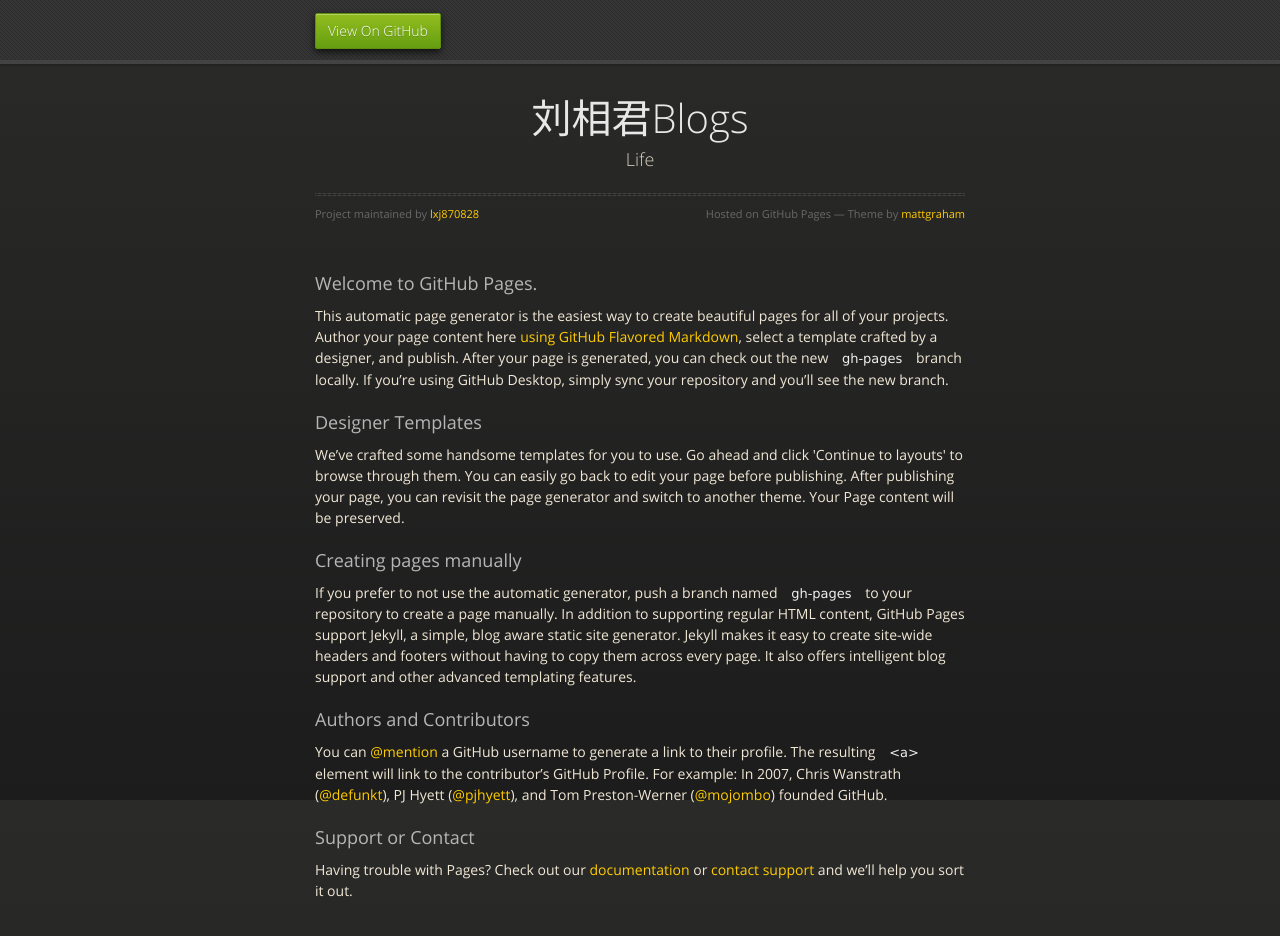
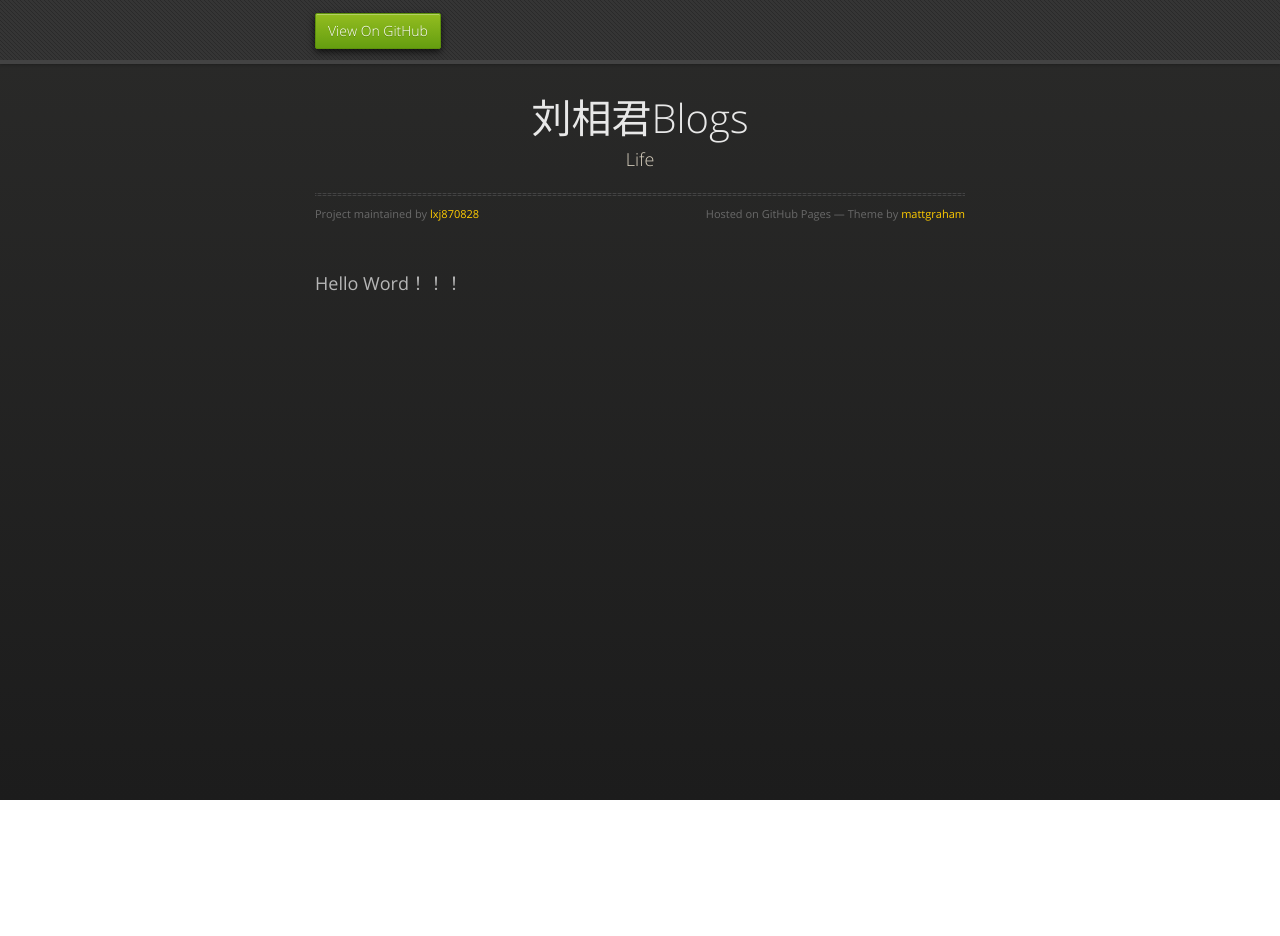
Before and after one commit to lxj870828/lxj870828.github.io, a plain HTML site: page index.html in a window 1280 px wide. After the commit the page ends 800 px from the top, so only its background shows below. Drawn offline with nearby package versions, Linux system fonts and the light colour scheme.

Commit message:
Replace master branch with page content via GitHub

```diff
--- a/index.html
+++ b/index.html
@@ -36,29 +36,7 @@
         </div>
 
         <h3>
-<a id="welcome-to-github-pages" class="anchor" href="#welcome-to-github-pages" aria-hidden="true"><span aria-hidden="true" class="octicon octicon-link"></span></a>Welcome to GitHub Pages.</h3>
-
-<p>This automatic page generator is the easiest way to create beautiful pages for all of your projects. Author your page content here <a href="https://guides.github.com/features/mastering-markdown/">using GitHub Flavored Markdown</a>, select a template crafted by a designer, and publish. After your page is generated, you can check out the new <code>gh-pages</code> branch locally. If you’re using GitHub Desktop, simply sync your repository and you’ll see the new branch.</p>
-
-<h3>
-<a id="designer-templates" class="anchor" href="#designer-templates" aria-hidden="true"><span aria-hidden="true" class="octicon octicon-link"></span></a>Designer Templates</h3>
-
-<p>We’ve crafted some handsome templates for you to use. Go ahead and click 'Continue to layouts' to browse through them. You can easily go back to edit your page before publishing. After publishing your page, you can revisit the page generator and switch to another theme. Your Page content will be preserved.</p>
-
-<h3>
-<a id="creating-pages-manually" class="anchor" href="#creating-pages-manually" aria-hidden="true"><span aria-hidden="true" class="octicon octicon-link"></span></a>Creating pages manually</h3>
-
-<p>If you prefer to not use the automatic generator, push a branch named <code>gh-pages</code> to your repository to create a page manually. In addition to supporting regular HTML content, GitHub Pages support Jekyll, a simple, blog aware static site generator. Jekyll makes it easy to create site-wide headers and footers without having to copy them across every page. It also offers intelligent blog support and other advanced templating features.</p>
-
-<h3>
-<a id="authors-and-contributors" class="anchor" href="#authors-and-contributors" aria-hidden="true"><span aria-hidden="true" class="octicon octicon-link"></span></a>Authors and Contributors</h3>
-
-<p>You can <a href="https://help.github.com/articles/basic-writing-and-formatting-syntax/#mentioning-users-and-teams" class="user-mention">@mention</a> a GitHub username to generate a link to their profile. The resulting <code>&lt;a&gt;</code> element will link to the contributor’s GitHub Profile. For example: In 2007, Chris Wanstrath (<a href="https://github.com/defunkt" class="user-mention">@defunkt</a>), PJ Hyett (<a href="https://github.com/pjhyett" class="user-mention">@pjhyett</a>), and Tom Preston-Werner (<a href="https://github.com/mojombo" class="user-mention">@mojombo</a>) founded GitHub.</p>
-
-<h3>
-<a id="support-or-contact" class="anchor" href="#support-or-contact" aria-hidden="true"><span aria-hidden="true" class="octicon octicon-link"></span></a>Support or Contact</h3>
-
-<p>Having trouble with Pages? Check out our <a href="https://help.github.com/pages">documentation</a> or <a href="https://github.com/contact">contact support</a> and we’ll help you sort it out.</p>
+<a id="hello-word" class="anchor" href="#hello-word" aria-hidden="true"><span aria-hidden="true" class="octicon octicon-link"></span></a>Hello Word！！！</h3>
       </section>
 
     </div>
```
Also changed, not shown: params.json (+1 -1 lines).
